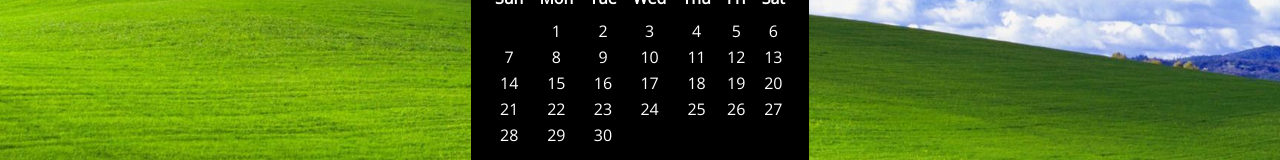
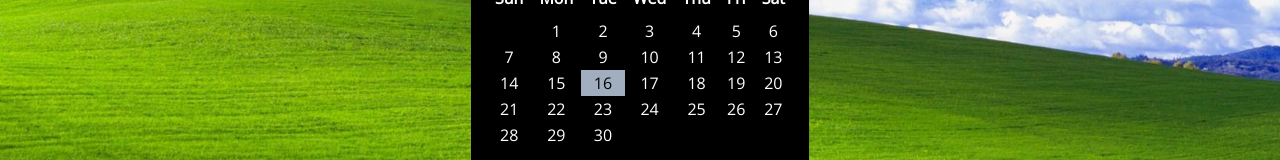
Before and after one commit to AxSch/OSCalendar, a React (Create React App) app in the folder calendar/: page / in a window 1280 px wide. Shown: the part 290-450 px from the top of the page. Built offline with nearby package versions, Linux system fonts and the light colour scheme; a web font is replaced by a local one.

Commit message:
Add currentDay to getMonthDays() with styling

```diff
--- a/calendar/src/Components/Calendar.js
+++ b/calendar/src/Components/Calendar.js
@@ -29,10 +29,18 @@ class Calendar extends Component {
         const { date } = this.state
         let monthDays = []
         const noDaysInMonth = date.daysInMonth()
+        const today = Number(date.format("DD"))
+
         for (let day = 1; day <= noDaysInMonth; day++) {
-            monthDays.push(
-                <td key={day}>{day}</td>
-            )
+            if (day === today) {
+                monthDays.push(
+                    <td className="bg-gray-500 text-black" key={day}>{day}</td>
+                )
+            } else {
+                monthDays.push(
+                    <td key={day}>{day}</td>
+                )
+            }
         }
         return monthDays
     }
```
